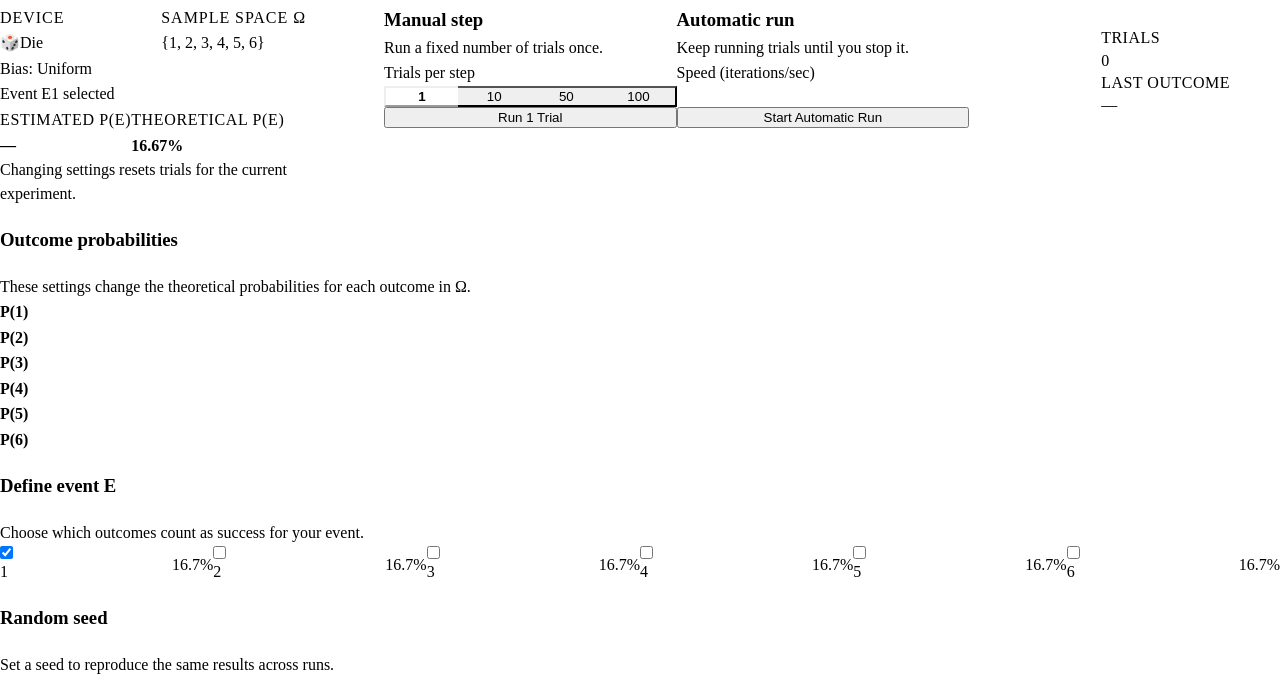
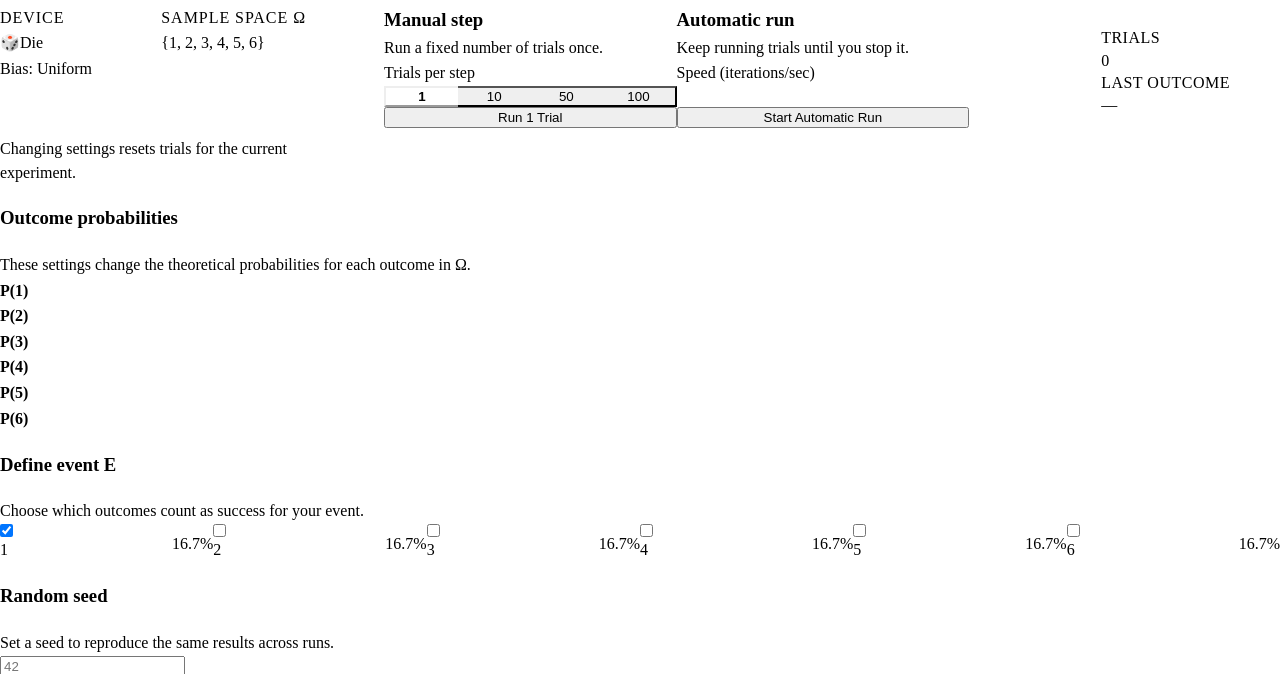
Before and after one commit to CodeSignal/learn_probability-lab, a website built with Vite: page client/index.html in a window 1280 px wide. Shown: the part 85-759 px from the top of the page. Built offline with nearby package versions, Linux system fonts and the light colour scheme; no server answers.

Commit message:
Simplify experiment setup card

```diff
--- a/client/app.css
+++ b/client/app.css
@@ -1144,54 +1144,6 @@
   color: var(--Colors-Text-Body-Default);
 }
 
-/* Compact event summary row (single mode) */
-.bespoke .pl-event-inline {
-  display: flex;
-  align-items: center;
-  justify-content: space-between;
-  gap: var(--UI-Spacing-spacing-ml);
-  padding: var(--UI-Spacing-spacing-s);
-  border-radius: var(--UI-Radius-radius-s);
-  border: 1px solid var(--Colors-Stroke-Light);
-  background: var(--Colors-Backgrounds-Main-Top);
-}
-
-.bespoke .pl-event-inline-main {
-  display: flex;
-  flex-direction: column;
-  gap: var(--UI-Spacing-spacing-xxs);
-  min-width: 0;
-}
-
-.bespoke .pl-event-inline-title {
-  display: flex;
-  align-items: baseline;
-  gap: var(--UI-Spacing-spacing-xs);
-}
-
-.bespoke .pl-event-inline-metrics {
-  display: flex;
-  flex-wrap: wrap;
-  gap: var(--UI-Spacing-spacing-ml);
-}
-
-.bespoke .pl-event-inline-metric {
-  display: flex;
-  flex-direction: column;
-  gap: var(--UI-Spacing-spacing-xxs);
-}
-
-.bespoke .pl-event-inline-label {
-  color: var(--Colors-Text-Body-Medium);
-  text-transform: uppercase;
-  letter-spacing: 0.04em;
-}
-
-.bespoke .pl-event-inline-value {
-  color: var(--Colors-Text-Body-Strongest);
-  font-weight: 600;
-}
-
 /* Live trial monitor (device + metrics) */
 .bespoke .pl-monitor-grid {
   display: grid;
--- a/client/app.js
+++ b/client/app.js
@@ -51,11 +51,7 @@ const els = {
 
   seed: $('pl-seed'),
 
-  eventCard: $('pl-event-card'),
   eventOutcomes: $('pl-event-outcomes'),
-  eventEst: $('pl-event-est'),
-  eventTheory: $('pl-event-theory'),
-  eventSelectedCount: $('pl-event-selected-count'),
 
   deviceView: $('pl-device-view'),
   trials: $('pl-trials'),
--- a/client/index.html
+++ b/client/index.html
@@ -72,26 +72,6 @@
                   <option value="8" selected>8</option>
                 </select>
               </label>
-            </div>
-
-            <div id="pl-event-card" class="pl-event-inline">
-              <div class="pl-event-inline-main">
-                <div class="pl-event-inline-title">
-                  <span class="heading-xxxsmall">Event E</span>
-                  <span id="pl-event-selected-count" class="pl-muted body-xsmall">—</span>
-                </div>
-
-                <div class="pl-event-inline-metrics">
-                  <div class="pl-event-inline-metric">
-                    <span class="pl-event-inline-label body-xsmall">Estimated P(E)</span>
-                    <span id="pl-event-est" class="pl-event-inline-value body-small">—</span>
-                  </div>
-                  <div class="pl-event-inline-metric">
-                    <span class="pl-event-inline-label body-xsmall">Theoretical P(E)</span>
-                    <span id="pl-event-theory" class="pl-event-inline-value body-small">—</span>
-                  </div>
-                </div>
-              </div>
             </div>
           </div>
         </section>
--- a/client/src/probability-lab/ui/render-single.js
+++ b/client/src/probability-lab/ui/render-single.js
@@ -44,12 +44,7 @@ export default function renderSingle(els, state) {
   renderSpinnerSectorsVisibility(els, state.single);
 
   const selectedIndices = getEventIndicesFromLabels(def, state.single);
-  if (els.eventSelectedCount) {
-    els.eventSelectedCount.textContent = `${selectedIndices.size} selected`;
-  }
   const stats = currentEventStats(def, state.single);
-  els.eventEst.textContent = stats.estimated === null ? '—' : formatProbability(stats.estimated, 2);
-  els.eventTheory.textContent = stats.theoretical === null ? '—' : formatProbability(stats.theoretical, 2);
 
   updateDeviceViewSingle(els.deviceView, def, state.single);
 
--- a/client/src/probability-lab/ui/render.js
+++ b/client/src/probability-lab/ui/render.js
@@ -147,7 +147,6 @@ export function renderModeVisibility(els, state) {
   els.singleConfig.hidden = isTwo;
   els.twoConfig.hidden = !isTwo;
   els.twoView.hidden = !isTwo;
-  els.eventCard.hidden = isTwo;
 
   // Show/hide single-event and two-event view containers
   if (els.singleView) els.singleView.hidden = isTwo;
```
